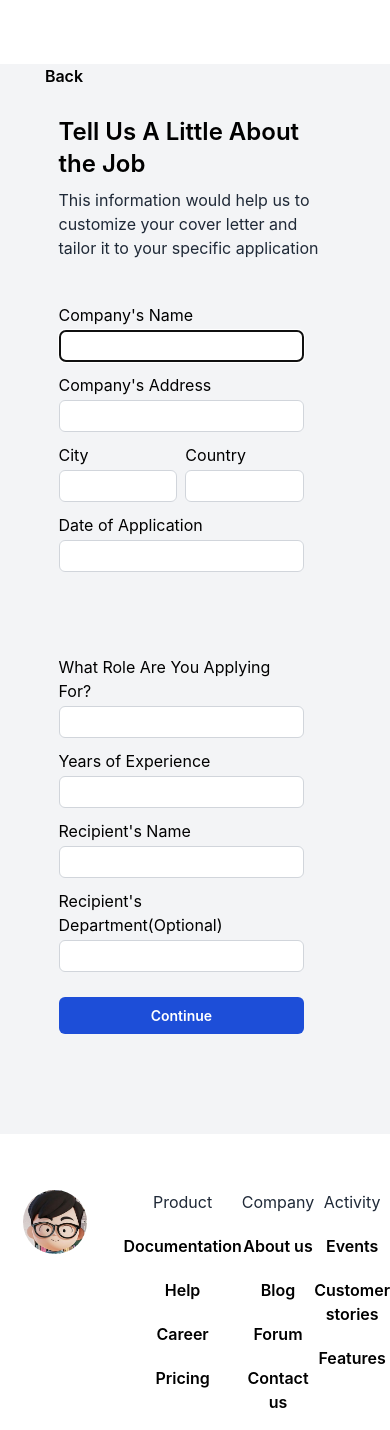
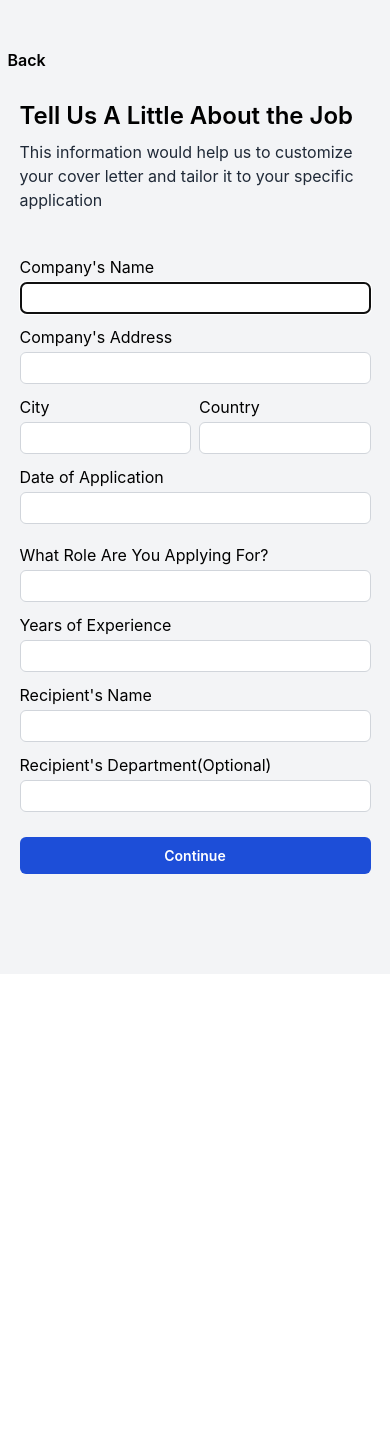
Before and after one commit to alamadrid01/Bot, a React (Create React App) app: page /upload-data in a window 390 px wide. After the commit the page ends 1014 px from the top, so only its background shows below. Built offline with nearby package versions, Linux system fonts and the light colour scheme.

Commit message:
style: Updated the media query of the input page and upload page

```diff
--- a/src/App.js
+++ b/src/App.js
@@ -17,12 +17,12 @@ function App() {
     <div className="App">
       <Provider value= {{ file, setFile, fileName, setFileName }}>
       <Router>
-        <Navbar />
+        {/* <Navbar /> */}
         <Routes>
           <Route path='/' element={<Upload />} />
           <Route path='/upload-data' element={<UploadData />} />
         </Routes>
-        <Footer />
+        {/* <Footer /> */}
       </Router>
       </Provider>
     </div>
--- a/src/components/footer/Footer.js
+++ b/src/components/footer/Footer.js
@@ -4,11 +4,11 @@ import male from '../secctionFour/assets/male.jpg'
 function Footer() {
   return (
     <div>
-        <main className="main bg-white flex py-4 pl-[6%]">
+        <main className="main  bg-white grid grid-cols-1 py-4 pl-[6%]">
             <div className="left">
                 <img src={male} className='rounded-full w-16 h-16' alt="logo" />
             </div>
-            <div className="right flex justify-between ml-9 w-[70%]">
+            <div className="right grid grid-cols-2 ml-9 w-[70%]">
                 <div className="first_column ">
                   <ul className='flex flex-col gap-5'>
                     <li className='text-gray-800'>Product</li>
--- a/src/components/input/InputData.js
+++ b/src/components/input/InputData.js
@@ -61,13 +61,13 @@ function InputData() {
 
   return (
     <div >
-        <main className=' px-[15%] mt-8 ' >
+        <main className=' md:px-[15%] px-[5%] h-sreen pt-12 ' >
             <button onClick={clickHandler} className='relative right-[48%] font-semibold'>
                 Back
             </button>
             <h1 className="title mt-7 text-left font-semibold text-2xl">Tell Us A Little About the Job</h1>
             <p className="subtitle text-left text-gray-800 mt-2">This information would help us to customize your cover letter and tailor it to your specific application</p>
-            <form action="post" onSubmit={submit} className="form grid w-[90%] md:grid-cols-2 gap-20 my-[40px] grid-cols-1 ">
+            <form action="post" onSubmit={submit} className="form grid w-[100%]  md:grid-cols-2 md:gap-20 gap-12 my-[40px] grid-cols-1 ">
                 <div className="left">
                     <div className="a flex flex-col text-left mb-2 ">
                         <label className='my-[3px]'>Company's Name</label>
@@ -93,7 +93,7 @@ function InputData() {
                     </div>
                 </div>
 
-                <div className="right">
+                <div className="right mt-[-2rem] md:mt-0 ">
                     <div className="a flex flex-col text-left mb-2 ">
                         <label className='my-[3px]'>What Role Are You Applying For?</label>
                         <input className='px-3 py-[3px] border-[1.5px] border-gray-300 rounded-md' type="text" onChange={roleHandler} value={role} id="companyName" />
--- a/src/components/navbar/Navbar.js
+++ b/src/components/navbar/Navbar.js
@@ -5,11 +5,11 @@ function Navbar() {
   return (
 
       <nav className='flex bg-white justify-between px-4 py-4'>
-        <div className="hidden">
       <div className="left flex gap-1">
           <img className='rounded-full h-9 w-9 mr-5' src={male} alt="logo-picture" />
           <h3>Aplicar</h3>
         </div>
+        <div className="hidden md:flex md:flex-row md:justify-between">
         <div className="middle">
           <ul className='flex gap-8'>
             <li className='font-semibold'>Features</li>
--- a/src/components/secctionFour/sectionFour.js
+++ b/src/components/secctionFour/sectionFour.js
@@ -9,10 +9,10 @@ function SectionFour() {
     }
   return (
     <div>
-        <main className='px-20'>
+        <main className='md:px-20  px-5'>
             <h2 className='text-2xl font-bold py-10'>What Others Are Saying...</h2>
 
-            <div className="container  grid grid-cols-4 gap-9 ">
+            <div className="container  grid grid-cols-1  md:grid-cols-4 gap-9 pl-6 ">
                 <div className="review w-[90%] text-left flex flex-col p-5 py-8  rounded-lg border-2 border-gray-400 ">
                     <p>I am impressed by the strength of the AI on this page and i think its's the best choice on the market</p>
                     <img  className='w-12 my-16 mb-2 h-12 rounded-full' src={male} alt="male-picture" />
--- a/src/components/sectionThree/SectionThree.js
+++ b/src/components/sectionThree/SectionThree.js
@@ -5,26 +5,26 @@ import image from '../sectionTwo/assets/upload_image.svg'
 function SectionThree() {
     const {file, setFile, fileName, setFileName} = useContext(UserContext)
   return (
-        <div className="div px-20  my-10">
-           <main  className='px-5 rounded-lg py-5 relative bg-indigo-200 '>
+        <div className="div md:px-20   my-10">
+           <main  className='md:px-5  rounded-lg py-5 relative bg-indigo-200 '>
             {/* <div className=' absolute h-[100vh] w-[80vh] bg-red-900 ' /> */}
-            <h2 className='text-2xl font-bold mt-3'>Benefits of Using Our COver Letter Builder</h2>
-            <div className="top grid px-[10rem] py-[3rem] grid-cols-2 gap-12 ">
-                <div className="w-[50vh] py-10 bg-white text-left px-5 box-border flex flex-col rounded-md">
+            <h2 className='text-2xl font-bold mt-3'>Benefits of Using Our Cover Letter Builder</h2>
+            <div className="top grid md:px-[10rem] px-[15%] py-[3rem] md:grid-cols-2 grid-cols-1 gap-12 ">
+                <div className="md:w-[50vh] py-10 bg-white text-left px-5 box-border flex flex-col rounded-md">
                     <img src={image} className='w-8 h-8' alt="" />
                     <p className='font-bold  text-left  '>Make Your Job Search Easy</p>
                     <span className='text-[12px]  mt-3 '>Applying for multiple jobs means writing multiple cover letters. Our Cover Letter Builder makes it quick and easy to customize cover letters, regardless of how many you write.
 
                     </span>
                 </div>
-                <div className="w-[50vh] py-10 bg-white text-left px-5 box-border flex flex-col rounded-md">
+                <div className="md:w-[50vh] py-10 bg-white text-left px-5 box-border flex flex-col rounded-md">
                     <img src={image} className='w-8 h-8' alt="" />
                     <p className='font-bold  text-left  '>We do the Writing For You</p>
                     <span className='text-[12px]  mt-3 ' >Writer's block, begone! Our Cover Letter Builder does the work for you with professionally written text and keyword suggestions that get your letter written in minutes
 
                     </span>
                 </div>
-                <div className="w-[50vh] py-10 bg-white text-left px-5 box-border flex flex-col rounded-md">
+                <div className="md:w-[50vh] py-10 bg-white text-left px-5 box-border flex flex-col rounded-md">
                     <img src={image} className='w-8 h-8' alt="" />
                     <p className='font-bold  text-left  '>
                 Beautiful and Polished results</p>
@@ -32,7 +32,7 @@ function SectionThree() {
                 Our beautiful designed cover letter templates automatically handle the formatting as you wor. plus, our built-in spell-check feature helps ensure an error-free letter
                     </span>
                 </div>
-                <div className="w-[50vh] py-10 bg-white text-left px-5 box-border flex flex-col rounded-md">
+                <div className="md:w-[50vh] py-10 bg-white text-left px-5 box-border flex flex-col rounded-md">
                     <img src={image} className='w-8 h-8' alt="" />
                     <p className='font-bold  text-left  '>Proven Success</p>
                     <span className='text-[12px]  mt-3 ' >   Thousands of job seekers have successfully built cover letters using Aplicar Cover Letter Builder to get the jobs they want
--- a/src/components/sectionTwo/SectionTwo.js
+++ b/src/components/sectionTwo/SectionTwo.js
@@ -38,8 +38,8 @@ function SectionTwo() {
             file per upload session
           </p>
         </div>
-        <div className= {`right md:w-[40%] w-[100%] border-2 justify-center items-center md:ml-[10em] ${show ? 'border-[#e42424]' : 'border-[gray]'} border-dashed rounded-lg`}>
-          <div className="uploadContainer relative flex flex-col md:px-[20vh] py-[10vh]   ">
+        <div className= {`right md:w-[40%] w-[100%] border-2 border-spacing-10 justify-center items-center md:ml-[10em] ${show ? 'border-[#e42424]' : 'border-[gray]'} border-dashed rounded-lg `}>
+          <div className="uploadContainer relative flex flex-col md:px-[20vh]  md:py-[10vh] py-[15vh]   ">
             {
               fileName && <h2 className="text-[22px] font-semibold text-blue-900 mb-4">You selected {fileName}</h2>
             }
@@ -65,8 +65,8 @@ function SectionTwo() {
         </div>
       </main>
       <h2 className="text-black text-left md:text-center my-8  font-bold text-2xl">Follow These Steps to Seamlessly Create Your Cover Letters</h2>
-      <div className="additional_info_container grid grid-cols-1 md:grid-cols-4 gap-5 justify-around text-left  ">
-        <div className="additional_info px-4 py-3  box-border bg-red-200 border-2  border-solid flex flex-col items-center gap-6 w-22 h-21 rounded-lg justify-center">
+      <div className="additional_info_container grid grid-cols-1 md:grid-cols-4 gap-5 justify-around text-left px-[15%] ">
+        <div className="additional_info px-4 py-3  box-border bg-red-200 border-2  border-solid flex flex-col items-center gap-6 w-22 h-21 rounded-lg justify-start ">
           <img className="w-8 h-8 relative right-6  " src={image} alt="" />
           <span className="text-sm w-[65%] text-gray-900">Upload Your CV or Resume</span>
         </div>
--- a/src/index.css
+++ b/src/index.css
@@ -8,6 +8,7 @@ body {
   font-family: -apple-system, BlinkMacSystemFont, 'Segoe UI', 'Roboto', 'Oxygen',
     'Ubuntu', 'Cantarell', 'Fira Sans', 'Droid Sans', 'Helvetica Neue',
     sans-serif;
+
   -webkit-font-smoothing: antialiased;
   -moz-osx-font-smoothing: grayscale;
 }
```
Also changed, not shown: src/components/navbar/assets/bar.svg (added).
